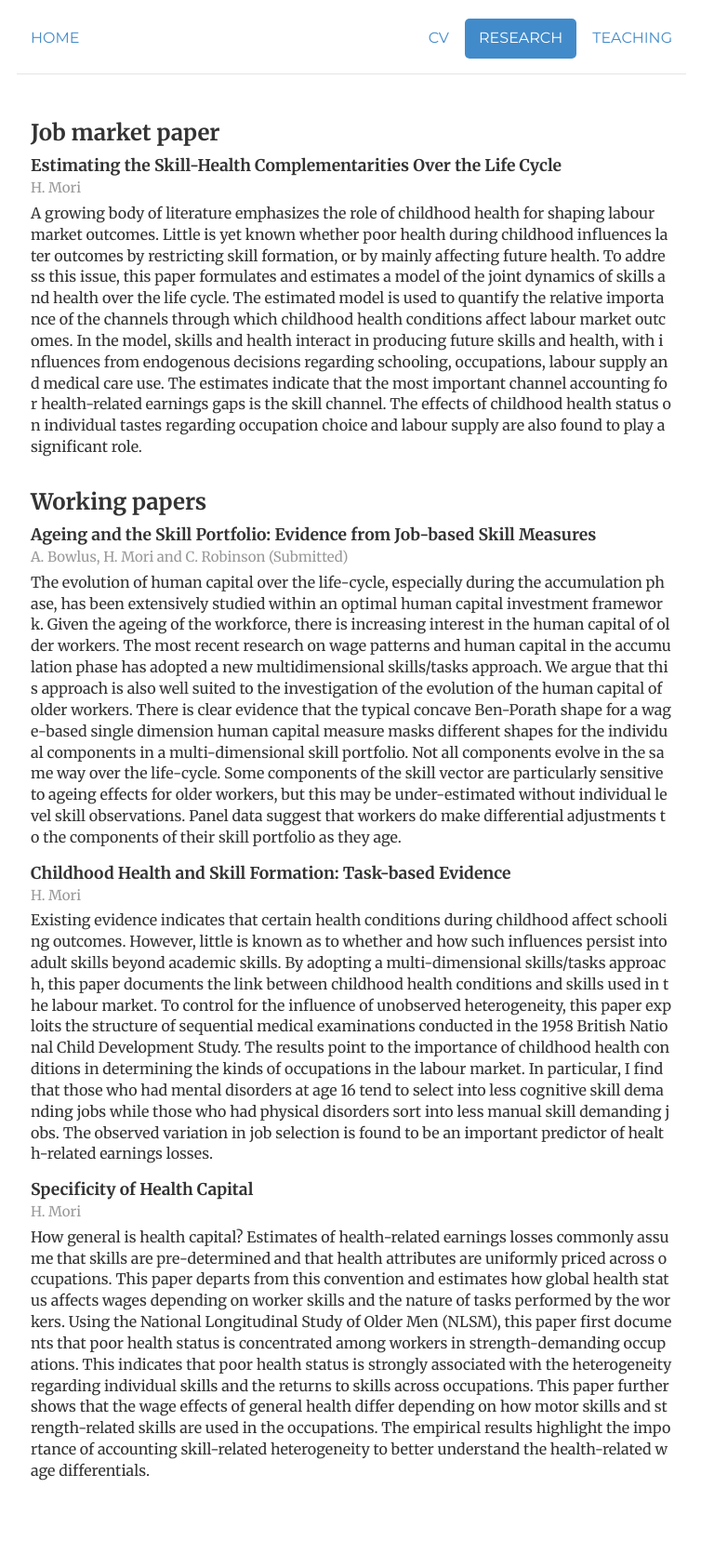
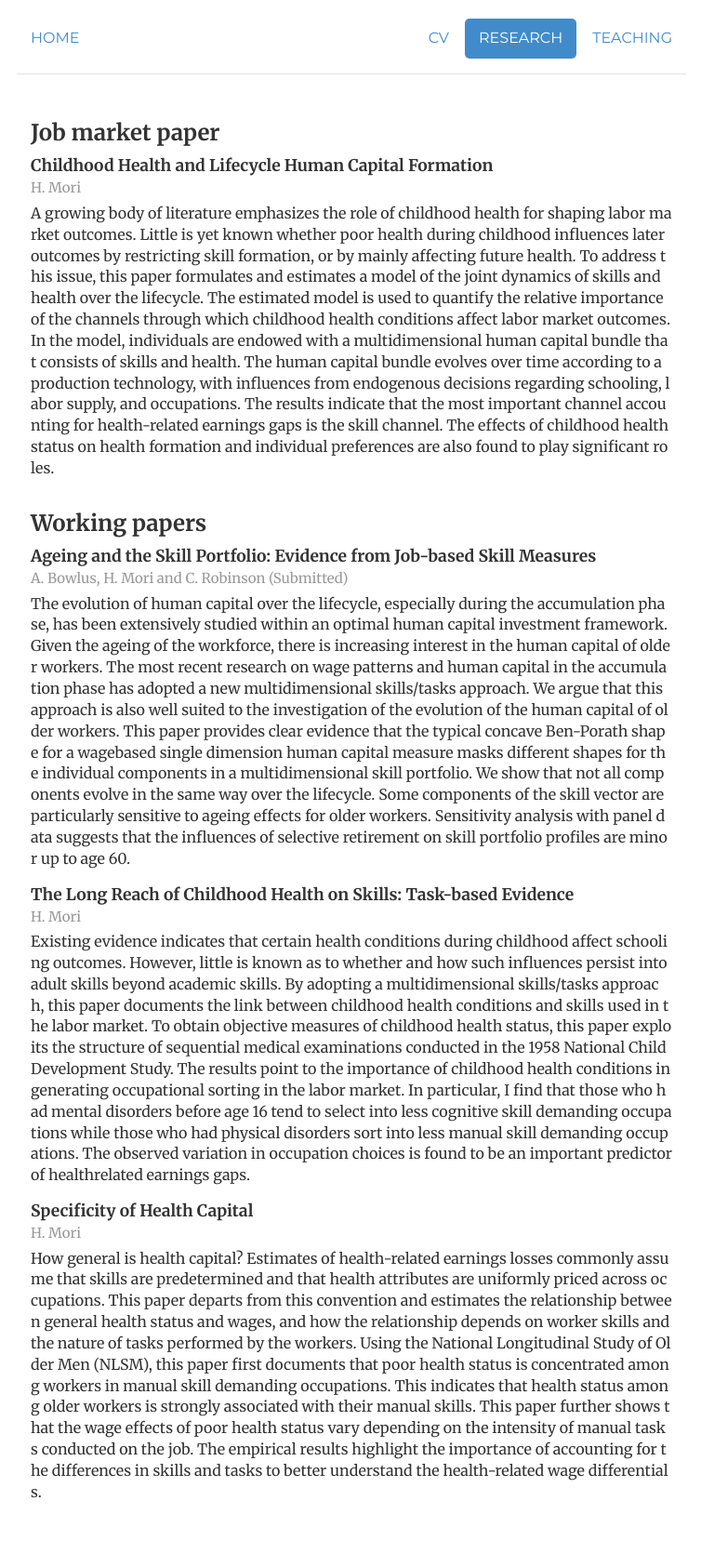
Before and after one commit to morihiroaki/morihiroaki.github.io, a Jekyll site: the page built from research.html, in a window 1280 px wide. Shown: the whole page at 93% size, without its empty margins (262-1016 px from the left). Built offline with Jekyll 4.4.1, drawn with Linux system fonts in a browser that asks for light colours; before the commit the page ends 1648 px from its top, so only the background shows below that.

Commit message:
Update research.html

```diff
--- a/research.html
+++ b/research.html
@@ -9,18 +9,21 @@ description:
 <div class="container">
 <h3>Job market paper</h3>
 <div class='span10 offset1'>
-<div class='pTitle'>Estimating the Skill-Health Complementarities Over the Life Cycle</div>
+<div class='pTitle'>Childhood Health and Lifecycle Human Capital Formation</div>
 <div class='pAuthors'>H. Mori</div>
 <div class='pAbstract'>
- A growing body of literature emphasizes the role of childhood health for shaping labour market outcomes.
- Little is yet known whether poor health during childhood influences later outcomes by restricting skill formation,
- or by mainly affecting future health. To address this issue, this paper formulates and estimates a model of the joint
- dynamics of skills and health over the life cycle. The estimated model is used to quantify the relative importance of
- the channels through which childhood health conditions affect labour market outcomes. In the model, skills and health
- interact in producing future skills and health, with influences from endogenous decisions regarding schooling, occupations,
- labour supply and medical care use.  The estimates indicate that the most important channel accounting for health-related
- earnings gaps is the skill channel. The effects of childhood health status on individual tastes regarding occupation choice
- and  labour supply are also found to  play a significant role.
+A growing body of literature emphasizes the role of childhood health for shaping labor market
+outcomes. Little is yet known whether poor health during childhood influences later
+outcomes by restricting skill formation, or by mainly affecting future health. To address
+this issue, this paper formulates and estimates a model of the joint dynamics of skills and
+health over the lifecycle. The estimated model is used to quantify the relative importance
+of the channels through which childhood health conditions affect labor market outcomes.
+In the model, individuals are endowed with a multidimensional human capital bundle that
+consists of skills and health. The human capital bundle evolves over time according to a production
+technology, with influences from endogenous decisions regarding schooling, labor
+supply, and occupations. The results indicate that the most important channel accounting
+for health-related earnings gaps is the skill channel. The effects of childhood health status
+on health formation and individual preferences are also found to play significant roles.
 </div>
 </div>
 <h3>Working papers</h3>
@@ -28,26 +31,37 @@ description:
 <div class='pTitle'> Ageing and the Skill Portfolio: Evidence from Job-based Skill Measures</div>
 <div class='pAuthors'>A. Bowlus, H. Mori and C. Robinson (Submitted)</div>
 <div class='pAbstract'>
-The evolution of human capital over the life-cycle, especially during the accumulation phase,
-has been extensively studied within an optimal human capital investment framework. Given the
-ageing of the workforce, there is increasing interest in the human capital of older workers. The
-most recent research on wage patterns and human capital in the accumulation phase has adopted a
-new multidimensional skills/tasks approach. We argue that this approach is also well suited to the
-investigation of the evolution of the human capital of older workers. There is clear evidence that
-the typical concave Ben-Porath shape for a wage-based single dimension human capital measure
-masks different shapes for the individual components in a multi-dimensional skill portfolio. Not all
-components evolve in the same way over the life-cycle. Some components of the skill vector are
-particularly sensitive to ageing effects for older workers, but this may be under-estimated without
-individual level skill observations. Panel data suggest that workers do make differential adjustments
-to the components of their skill portfolio as they age.
+The evolution of human capital over the lifecycle, especially during the accumulation phase,
+has been extensively studied within an optimal human capital investment framework. Given
+the ageing of the workforce, there is increasing interest in the human capital of older workers.
+The most recent research on wage patterns and human capital in the accumulation phase
+has adopted a new multidimensional skills/tasks approach. We argue that this approach is
+also well suited to the investigation of the evolution of the human capital of older workers.
+This paper provides clear evidence that the typical concave Ben-Porath shape for a wagebased
+single dimension human capital measure masks different shapes for the individual
+components in a multidimensional skill portfolio. We show that not all components evolve
+in the same way over the lifecycle. Some components of the skill vector are particularly sensitive
+to ageing effects for older workers. Sensitivity analysis with panel data suggests that
+the influences of selective retirement on skill portfolio profiles are minor up to age 60.
 </div>
 </div>
 
 <div class='span10 offset1'>
-<div class='pTitle'>Childhood Health and Skill Formation: Task-based Evidence</div>
+<div class='pTitle'>The Long Reach of Childhood Health on Skills: Task-based Evidence</div>
 <div class='pAuthors'>H. Mori</div>
 <div class='pAbstract'>
-Existing evidence indicates that certain health conditions during childhood affect schooling outcomes. However, little is known as to  whether and how such influences persist into adult skills beyond academic skills. By adopting a multi-dimensional skills/tasks approach, this paper documents the link between childhood health conditions and skills used in the labour market.  To control for the influence of unobserved heterogeneity, this paper exploits the structure of sequential medical examinations conducted in the 1958 British National Child Development Study. The results point to the importance of childhood health conditions in determining the kinds of occupations in the labour market. In particular, I find that those who had mental disorders at age 16 tend to select into less cognitive skill demanding jobs while those who had physical disorders sort into less manual skill demanding jobs. The observed variation in job selection is found to be an important predictor of health-related earnings losses.</br>
+ Existing evidence indicates that certain health conditions during childhood affect schooling
+outcomes. However, little is known as to whether and how such influences persist into
+adult skills beyond academic skills. By adopting a multidimensional skills/tasks approach,
+this paper documents the link between childhood health conditions and skills used in the
+labor market. To obtain objective measures of childhood health status, this paper exploits
+the structure of sequential medical examinations conducted in the 1958 National Child Development
+Study. The results point to the importance of childhood health conditions in
+generating occupational sorting in the labor market. In particular, I find that those who had
+mental disorders before age 16 tend to select into less cognitive skill demanding occupations
+while those who had physical disorders sort into less manual skill demanding occupations.
+The observed variation in occupation choices is found to be an important predictor of healthrelated
+earnings gaps.
 </div>
 </div>
 
@@ -55,7 +69,17 @@ Existing evidence indicates that certain health conditions during childhood affe
 <div class='pTitle'>Specificity of Health Capital</div>
 <div class='pAuthors'>H. Mori</div>
 <div class='pAbstract'>
-How general is health capital? Estimates of health-related earnings losses commonly assume that skills are pre-determined and that health attributes are uniformly priced across occupations.  This paper departs from this convention and estimates how global health status  affects wages depending on worker skills and the nature of tasks performed by the workers. Using the National Longitudinal Study of Older Men (NLSM), this paper first documents that poor health status is concentrated among workers in strength-demanding occupations. This indicates that poor health status is strongly associated with the  heterogeneity regarding individual skills and the returns to skills across occupations. This paper further shows that the wage effects of general health differ  depending on how motor skills and strength-related skills are used in the occupations. The empirical results highlight the importance of accounting  skill-related heterogeneity to better understand the health-related wage differentials.</br>
+ How general is health capital? Estimates of health-related earnings losses commonly assume
+that skills are predetermined and that health attributes are uniformly priced across
+occupations. This paper departs from this convention and estimates the relationship between
+general health status and wages, and how the relationship depends on worker skills
+and the nature of tasks performed by the workers. Using the National Longitudinal Study
+of Older Men (NLSM), this paper first documents that poor health status is concentrated
+among workers in manual skill demanding occupations. This indicates that health status
+among older workers is strongly associated with their manual skills. This paper further
+shows that the wage effects of poor health status vary depending on the intensity of manual
+tasks conducted on the job. The empirical results highlight the importance of accounting for
+the differences in skills and tasks to better understand the health-related wage differentials.
 </div>
 </div>
 </div>
```
